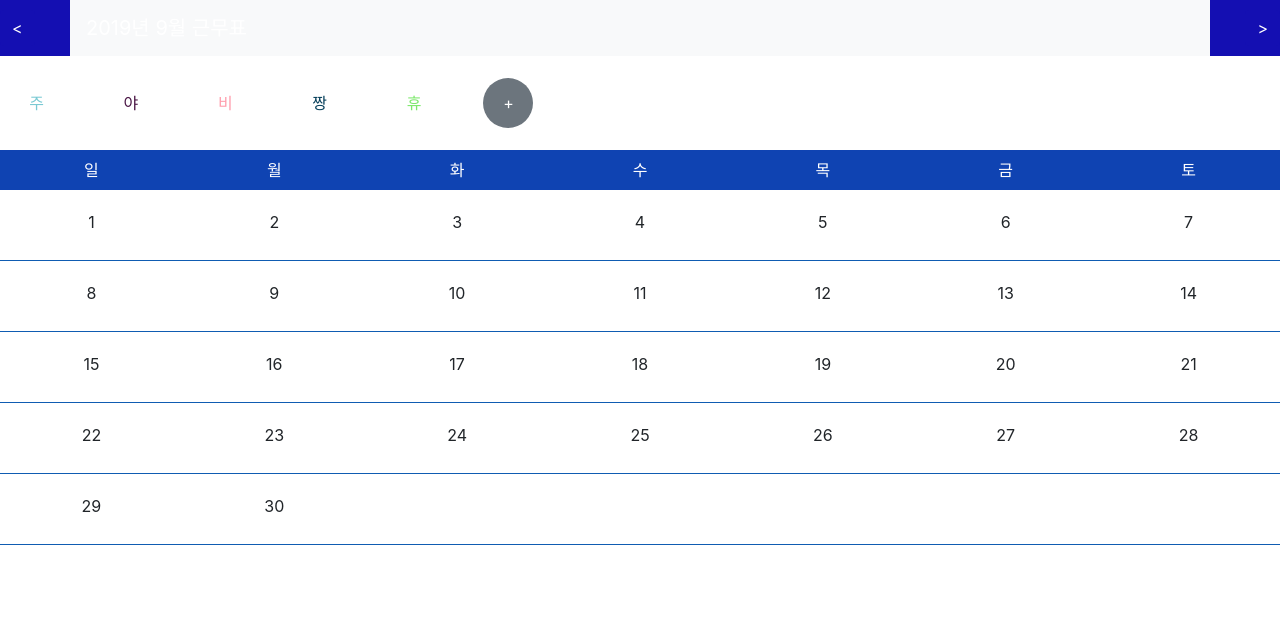
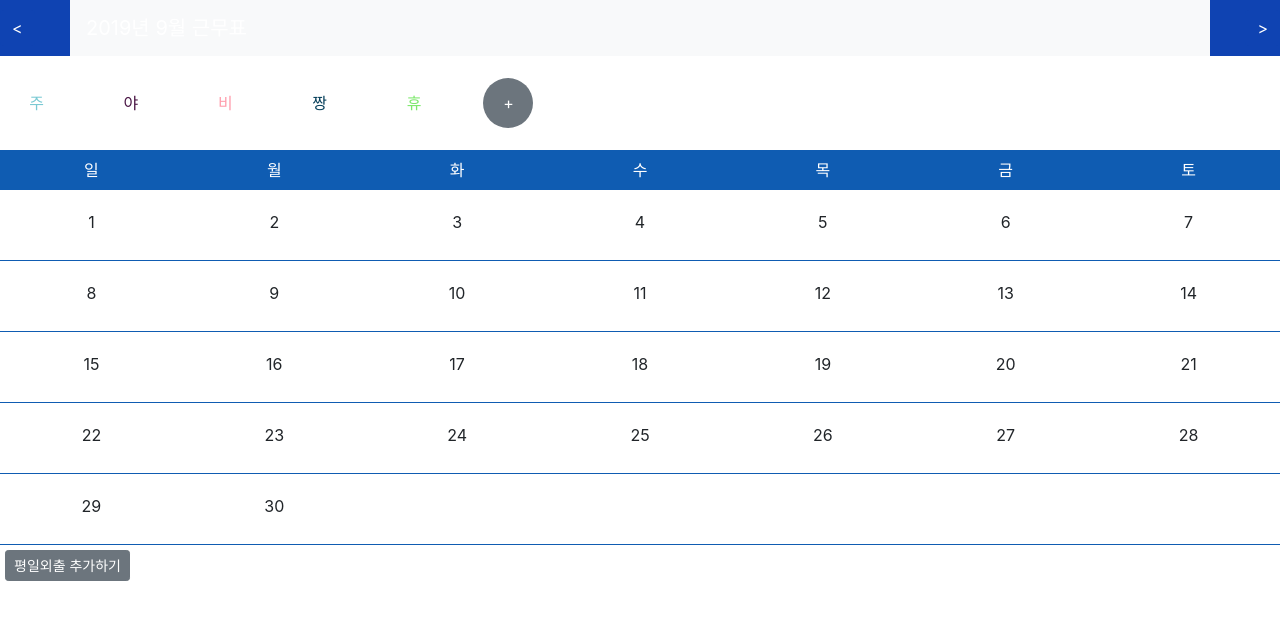
Before and after one commit to sskim0126/TimeTable, a React (Create React App) app: page / in a window 1280 px wide. Shown: the top 620 px of the page. Built offline with nearby package versions, Linux system fonts and the light colour scheme.

Commit message:
add weekday outing function

```diff
--- a/src/App.js
+++ b/src/App.js
@@ -3,6 +3,7 @@ import './App.css';
 import Title from './components/Title';
 import PropertyButtonGroup from './components/PropertyButtonGroup';
 import Calendar from './components/Calendar';
+import WeekdayOuting from './components/WeekdayOuting'
 
 const initialPropertyGroup = [
 	{ property: '주', color: '#79c9d3'},
@@ -24,12 +25,13 @@ class App extends React.Component {
 			year: year,
 			currentProperty: null,
 			propertyGroup: initialPropertyGroup,
-			isMonthChanged: false
+			weekdayOutingArray: []
 		}
 		this.onClickPropertyButton = this.onClickPropertyButton.bind(this)
 		this.onClickDescendingButton = this.onClickDescendingButton.bind(this)
 		this.onClickAscendingButton = this.onClickAscendingButton.bind(this)
 		this.addPropertyButton = this.addPropertyButton.bind(this)
+		this.finishAddWeekdayOuting = this.finishAddWeekdayOuting.bind(this)
 	}
 
 	onClickPropertyButton(isActive, id) {
@@ -49,7 +51,6 @@ class App extends React.Component {
 		this.setState({
 			month: this.state.month === 1 ? 12 : this.state.month - 1,
 			year: this.state.month === 1 ? this.state.year - 1 : this.state.year,
-			isMonthChanged: true
 		})
 	}
 
@@ -57,7 +58,6 @@ class App extends React.Component {
 		this.setState({
 			month: this.state.month === 12 ? 1 : this.state.month + 1,
 			year: this.state.month === 12 ? this.state.year + 1 : this.state.year,
-			isMonthChanged: true
 		})
 	}
 
@@ -72,9 +72,9 @@ class App extends React.Component {
 		})
 	}
 
-	setIsMonthChangedFalse() {
+	finishAddWeekdayOuting(weekdayOutingArray) {
 		this.setState({
-			isMonthChanged: false
+			weekdayOutingArray: weekdayOutingArray
 		})
 	}
 
@@ -85,18 +85,18 @@ class App extends React.Component {
 					onClickDescendingButton={this.onClickDescendingButton}
 					onClickAscendingButton={this.onClickAscendingButton} />
 				<PropertyButtonGroup currentProperty={this.state.currentProperty} propertyGroup={this.state.propertyGroup} onClickPropertyButton={this.onClickPropertyButton} addPropertyButton={this.addPropertyButton}/>
-				{
-					this.state.currentProperty !== null
-						? <Calendar
-								property={this.state.propertyGroup[this.state.currentProperty].property}
-								color={this.state.propertyGroup[this.state.currentProperty].color}
-								year={this.state.year}
-								month={this.state.month} />
-						: <Calendar
-								property={null} color={null}
-								year={this.state.year}
-								month={this.state.month} />
-				}
+				<Calendar
+					property={(this.state.currentProperty !== null)
+										? this.state.propertyGroup[this.state.currentProperty].property
+										: null}
+					color={(this.state.currentProperty !== null)
+										? this.state.propertyGroup[this.state.currentProperty].color
+										: null}
+					year={this.state.year}
+					month={this.state.month}
+					isModalMode={false}
+					weekdayOutingArray={this.state.weekdayOutingArray} />
+				<WeekdayOuting year={this.state.year} month={this.state.month} finishAddWeekdayOuting={this.finishAddWeekdayOuting}/>
 			</div>
 		);
 	}
--- a/src/components/Calendar.js
+++ b/src/components/Calendar.js
@@ -6,7 +6,7 @@ import {
 } from 'reactstrap';
 import MyDate from './MyDate.js';
 import '../css/Calendar.css'
-import { WEEKDAY_COLOR, DATE_COLOR } from '../utils/colors.js'
+import { WEEKDAY_COLOR } from '../utils/colors.js'
 
 class Calendar extends React.Component {
 	constructor(props){
@@ -16,23 +16,24 @@ class Calendar extends React.Component {
 			month: this.props.month,
 			year: this.props.year,
 			property: null,
-			color: null
+			color: null,
 		}
 		this.makeCalendar = this.makeCalendar.bind(this)
 		this.onClickDate = this.onClickDate.bind(this)
+		this.addWeekdayOuting = this.addWeekdayOuting.bind(this)
 	}
 
 	componentWillMount() {
-		this.makeCalendar(this.props.year, this.props.month)
+		this.makeCalendar(this.props.year, this.props.month, this.props.weekdayOutingArray)
 	}
 
 	componentWillReceiveProps(nextProps) {
-		if (nextProps.month !== this.props.month) {
-			this.makeCalendar(nextProps.year, nextProps.month);
+		if (nextProps.month !== this.props.month || nextProps.weekdayOutingArray !== this.props.weekdayOutingArray) {
+			this.makeCalendar(nextProps.year, nextProps.month, nextProps.weekdayOutingArray);
 		}
 	}
 
-	makeCalendar(year, month) {
+	makeCalendar(year, month, weekdayOutingArray) {
 		let firstDate = new Date(year, month - 1, 1);
 		let lastDate = new Date(year, month, 0);
 		let firstWeekday = firstDate.getDay();
@@ -44,7 +45,8 @@ class Calendar extends React.Component {
 				day: null,
 				weekday: null,
 				property: null,
-				color: null
+				color: null,
+				isWeekdayOuting: false
 			})
 			col++;
 		}
@@ -53,7 +55,8 @@ class Calendar extends React.Component {
 				day: i,
 				weekday: col,
 				property: null,
-				color: null
+				color: null,
+				isWeekdayOuting: false
 			})
 			col++;
 			if (col === 7) {
@@ -68,19 +71,25 @@ class Calendar extends React.Component {
 					day: null,
 					weekday: null,
 					property: null,
-					color: null
+					color: null,
+					isWeekdayOuting: false
 				})
 			}
 		} else {
 			calendar.pop()
 		}
-		console.log(calendar)
 		this.setState({
 			firstDate: firstDate,
 			lastDate: lastDate,
 			firstWeekday: firstWeekday,
 			calendar: calendar,
 		})
+		for (let id in weekdayOutingArray) {
+			calendar[weekdayOutingArray[id][0]][weekdayOutingArray[id][1]].isWeekdayOuting = true
+			this.setState({
+				calendar: calendar,
+			})
+		}
 	}
 
 	onClickDate(id) {
@@ -90,6 +99,17 @@ class Calendar extends React.Component {
 		this.setState({
 			calendar: tmpCalendar
 		})
+	}
+
+	addWeekdayOuting(id) {
+		let tmpCalendar = this.state.calendar
+		tmpCalendar[id[0]][id[1]].isWeekdayOuting = true
+
+		this.setState({
+			calendar: tmpCalendar,
+		})
+
+		this.props.addWeekdayOuting(id)
 	}
 
   render() {
@@ -114,7 +134,7 @@ class Calendar extends React.Component {
 						{
 							this.state.calendar.map((week, rid) => {
 								return (
-									<Row key={rid} noGutters style={{ borderBottom: "1px solid", borderColor: DATE_COLOR }}>
+									<Row key={rid} noGutters style={{ borderBottom: "1px solid", borderBottomColor: WEEKDAY_COLOR }}>
 										{
 											week.map((date, cid) => {
 												return (
@@ -123,7 +143,7 @@ class Calendar extends React.Component {
 															key={cid}
 															id={[rid, cid]}
 															{...date}
-															onClickDate={this.onClickDate} />
+															onClickDate={(this.props.isModalMode) ? this.addWeekdayOuting : this.onClickDate} />
 													</Col>
 												)
 											})
--- a/src/components/MyDate.js
+++ b/src/components/MyDate.js
@@ -3,15 +3,13 @@ import {
 	Card,
 	CardTitle,
 	CardText,
-	Button
 } from 'reactstrap';
-import { DATE_COLOR } from '../utils/colors.js'
 
 class MyDate extends React.Component {
 	constructor(props) {
 		super(props);
 		this.state = {
-		};
+		}
 	}
 
   render() {
@@ -22,8 +20,13 @@ class MyDate extends React.Component {
 		}
 		return (
 			<div>
-				<Card body onClick={() => this.props.onClickDate(this.props.id)} style={{ height: 70, borderRadius: 0, border: 0, alignItems: "center" }}>
-					<CardTitle>
+				<Card body onClick={() => this.props.onClickDate(this.props.id)} style={{
+						height: 70,
+						borderRadius: 0,
+						border: 0,
+						alignItems: "center",
+					}}>
+					<CardTitle className={(this.props.isWeekdayOuting) ? "font-weight-bold" : ""}>
 						{this.props.day}
 					</CardTitle>
 					{
@@ -31,7 +34,7 @@ class MyDate extends React.Component {
 						? <CardText style={{
 									color: this.props.color,
 									backgroundColor: 'white',
-									padding: "4px"
+									padding: "4px",
 								}}>
 								{this.props.property}
 							</CardText>
--- /dev/null
+++ b/src/components/WeekdayOuting.js
@@ -0,0 +1,67 @@
+import React from 'react';
+import {
+	Button,
+	Modal,
+	ModalHeader,
+	ModalBody,
+	ModalFooter
+} from 'reactstrap';
+import Calendar from './Calendar'
+
+class WeekdayOuting extends React.Component {
+	constructor(props) {
+		super(props);
+		this.state = {
+			isModalOpened: false,
+			weekdayOutingArray: []
+		};
+		this.toggle = this.toggle.bind(this)
+		this.addWeekdayOuting = this.addWeekdayOuting.bind(this)
+		this.finishAddWeekdayOuting = this.finishAddWeekdayOuting.bind(this)
+	}
+
+	toggle() {
+		this.setState({
+			isModalOpened: !this.state.isModalOpened
+		})
+	}
+
+	addWeekdayOuting(id) {
+		let tmpWeekdayOutingArray = this.state.weekdayOutingArray
+		tmpWeekdayOutingArray.push(id)
+		this.setState({
+			weekdayOutingArray: tmpWeekdayOutingArray
+		})
+	}
+
+	finishAddWeekdayOuting() {
+		this.toggle()
+		this.props.finishAddWeekdayOuting(this.state.weekdayOutingArray)
+	}
+
+
+  render() {
+		return (
+			<div>
+				<Button size="sm" style={{ margin: 5 }} onClick={this.toggle}>평일외출 추가하기</Button>
+				<Modal isOpen={this.state.isModalOpened} toggle={this.toggle}>
+					<ModalHeader toggle={this.toggle}>평일외출 추가하기</ModalHeader>
+					<ModalBody>
+						<Calendar
+							property={null}
+							color={null}
+							year={this.props.year}
+							month={this.props.month}
+							isModalMode={true}
+							addWeekdayOuting={this.addWeekdayOuting} />
+					</ModalBody>
+					<ModalFooter>
+						<Button color="primary" onClick={this.finishAddWeekdayOuting}>추가하기</Button>{' '}
+					</ModalFooter>
+				</Modal>
+			</div>
+		);
+  }
+}
+
+export default WeekdayOuting;
--- a/src/utils/colors.js
+++ b/src/utils/colors.js
@@ -1,3 +1,2 @@
-export const TITLE_COLOR = "#140fb2"
-export const WEEKDAY_COLOR = "#0f43b2"
-export const DATE_COLOR = "#0f5cb2"
+export const TITLE_COLOR = "#0f43b2"
+export const WEEKDAY_COLOR = "#0f5cb2"
```
Also changed, not shown: 12 other files (tests, documents, lock files or other folders).
